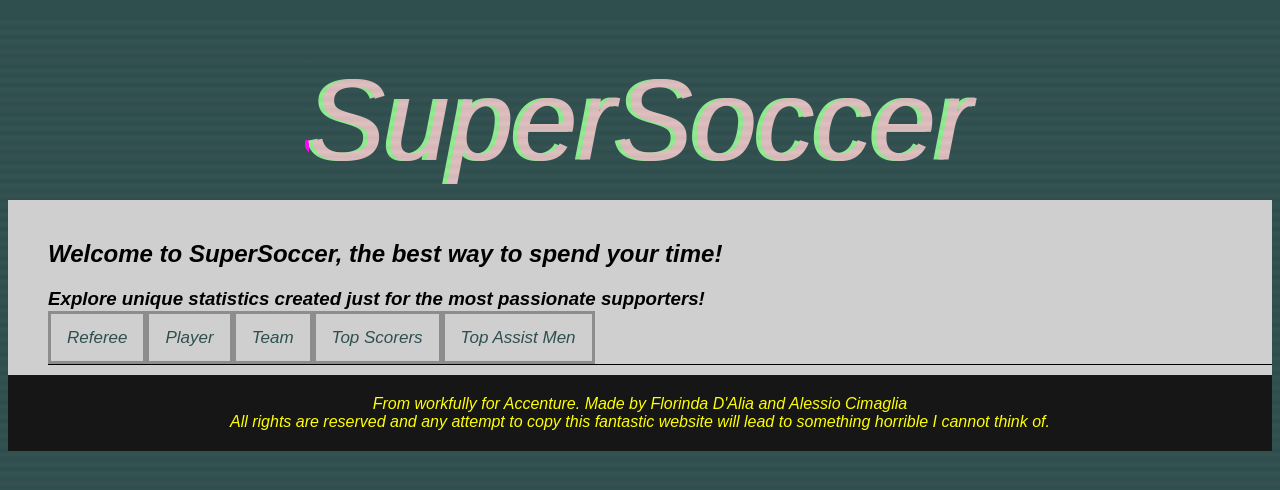
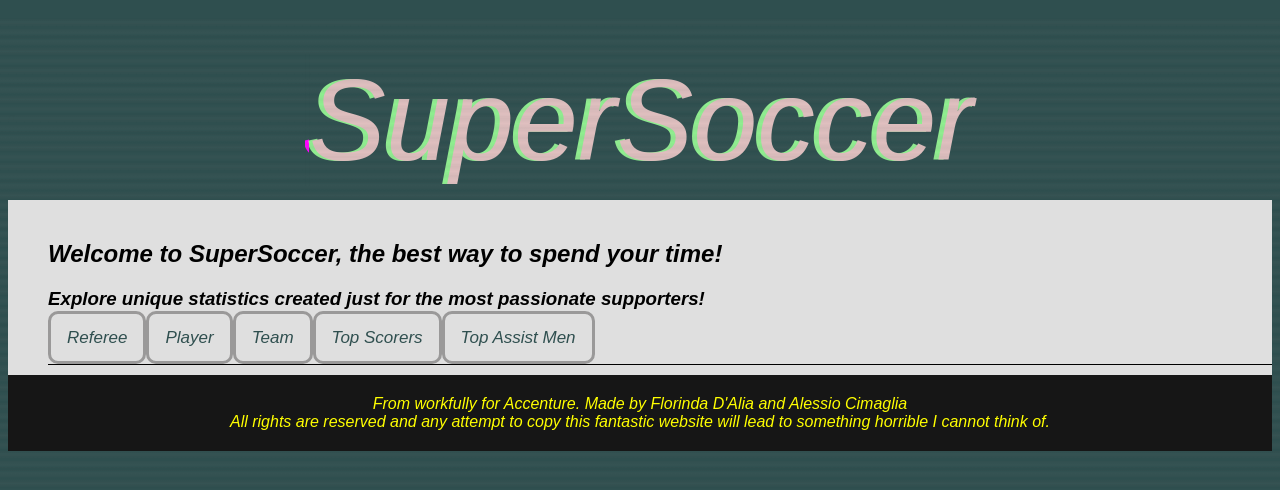
Before and after one commit to flodalia3/soccerFrontend, a React (Create React App) app: page / in a window 1280 px wide. Shown: the top 490 px of the page. Built offline with nearby package versions, Linux system fonts and the light colour scheme.

Commit message:
css tag input

```diff
--- a/src/index.css
+++ b/src/index.css
@@ -60,7 +60,7 @@ header{
 }
 
 #centrale{
-	background: rgb(207, 207, 207);
+	background: rgb(223, 223, 223);
 	width: 100%;
 	padding: 20px 40px;
 
@@ -257,12 +257,13 @@ body {
   padding: 14px 16px;
   text-decoration: none;
   font-size: 17px;
-  border-color: rgb(142, 140, 140);
+  border-color: rgb(154, 153, 153);
   border-style: solid;
+  border-radius: 10px;
   }
 
   nav a:hover {
-	background-color: #ddd;
+	background-color: rgb(239, 239, 239);
 	color: black;
   }
 
@@ -270,3 +271,13 @@ body {
 	background-color: rgb(39, 39, 39);
 	color: white;
   }
+
+  input{
+	width: 100%;
+	padding: 12px 20px;
+	margin: 8px 0;
+	display: inline-block;
+	border: 1px solid #ccc;
+	border-radius: 4px;
+	box-sizing: border-box;
+  }
```
